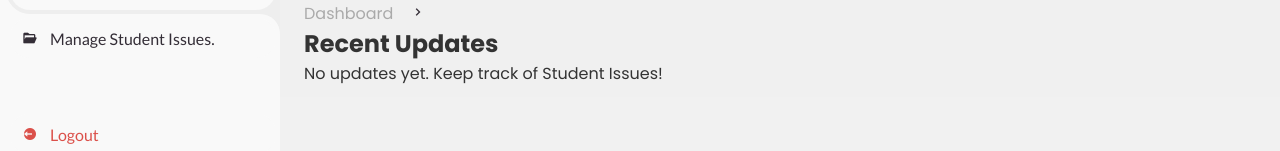
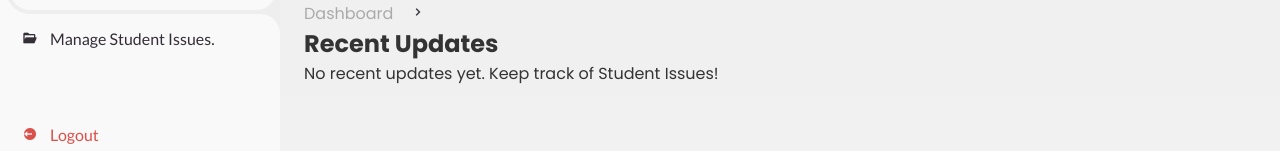
Before and after one commit to MORISON-K/AITS, a React (Vite) app in the folder client/aits_frontend/: page /registrar-dashboard in a window 1280 px wide. Shown: the part 158-309 px from the top of the page. Built offline with nearby package versions, Linux system fonts and the light colour scheme; no server answers.

Commit message:
modified page

```diff
--- a/client/aits_frontend/src/RegistrarDashboard.jsx
+++ b/client/aits_frontend/src/RegistrarDashboard.jsx
@@ -72,7 +72,7 @@ const Content = () => {
         <div className="recent-updates mt-8">
           <h2 className="text-xl font-semibold mb-4 text-gray-800">Recent Updates</h2>
           <div className="bg-white p-6 rounded-lg shadow-lg">
-            <p className="text-gray-600">No updates yet. Keep track of Student Issues!</p>
+            <p className="text-gray-600">No recent updates yet. Keep track of Student Issues!</p>
           </div>
         </div>
       </main>
```
